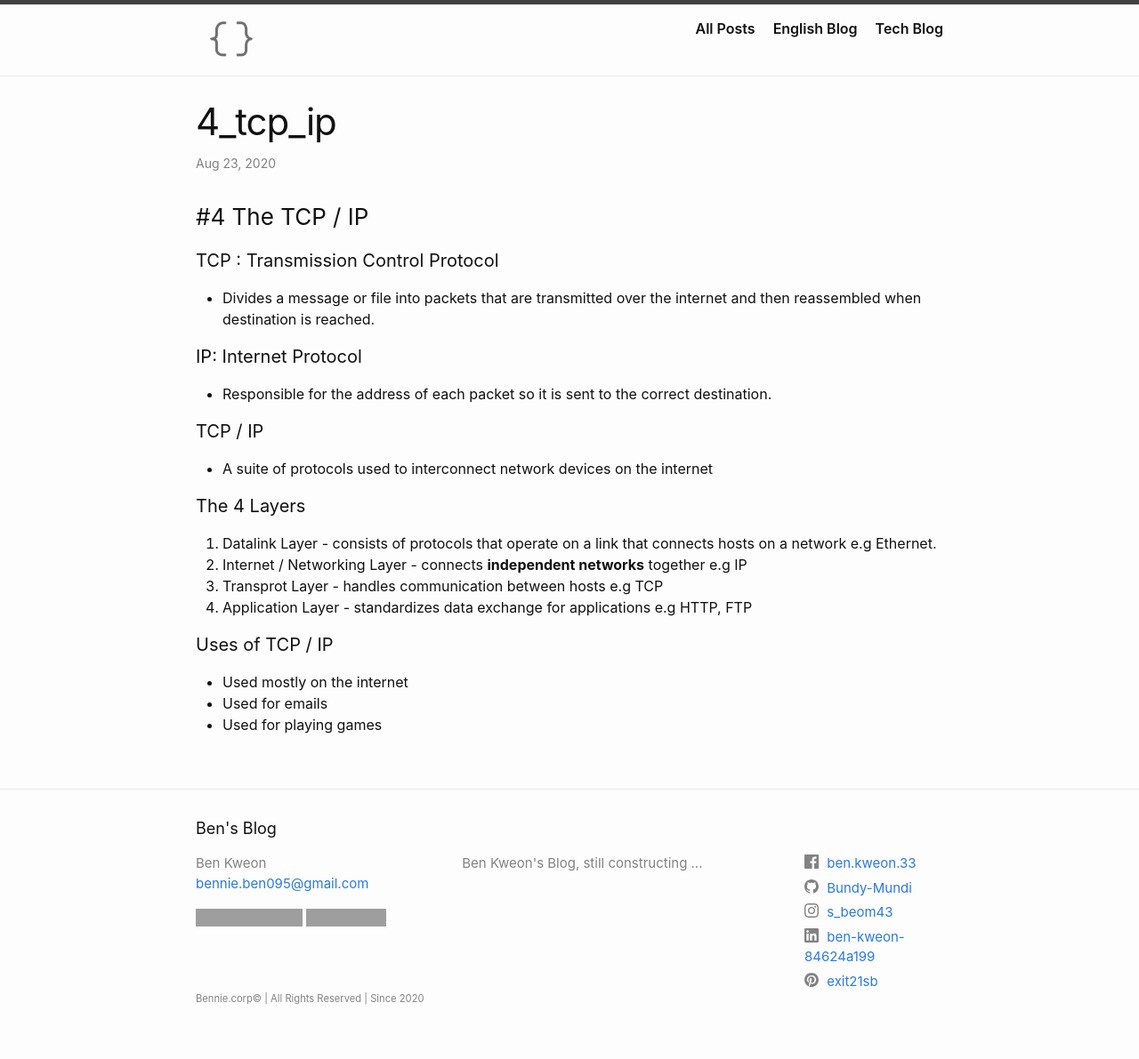
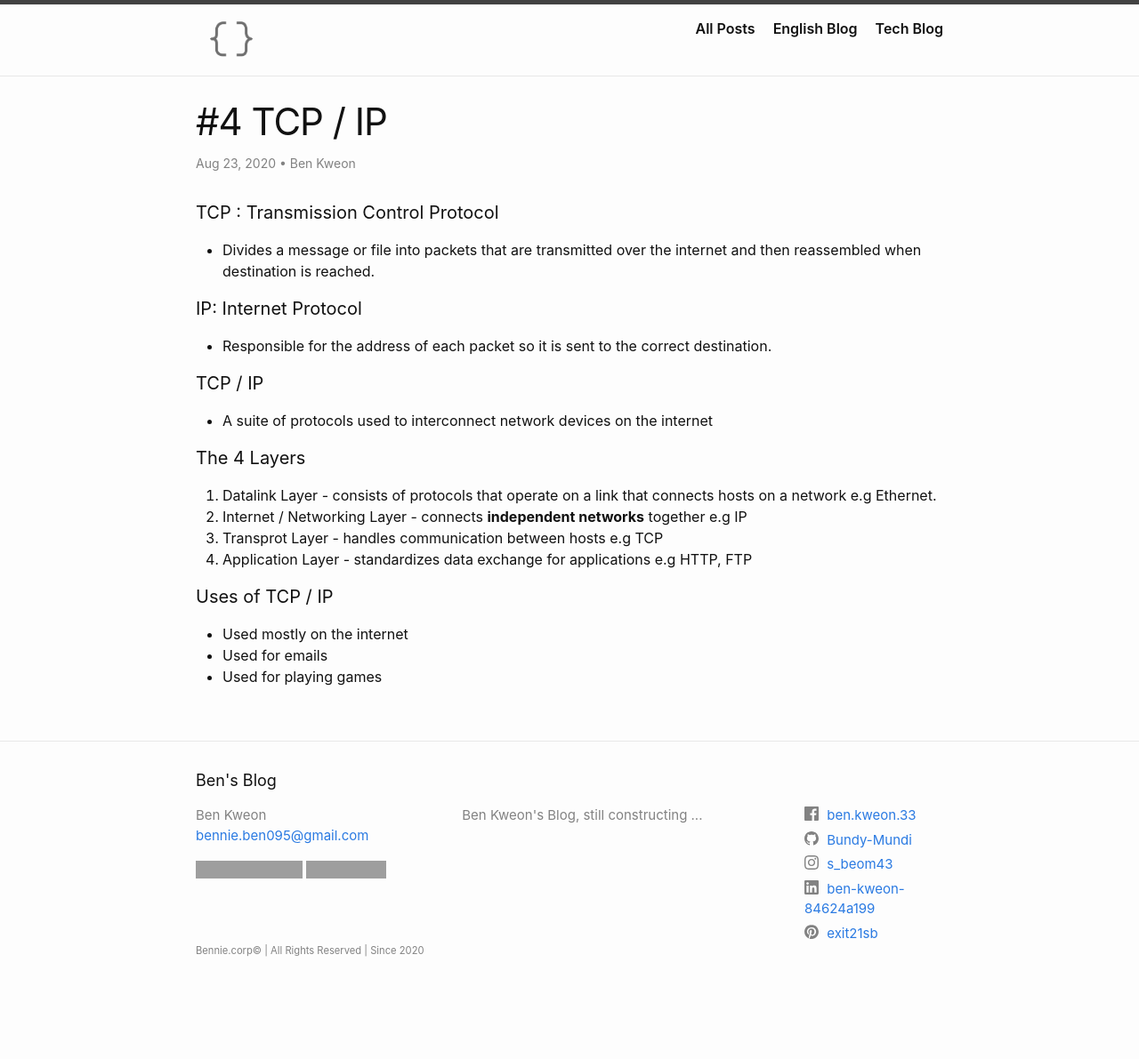
Before and after one commit to Bundy-Mundi/ben, a Jekyll site: the page built from docs/categories/tech/cyber-security/_posts/2020-08-23-4_TCP_IP.md, in a window 1280 px wide. Shown: the whole page at 89% size. Built offline with Jekyll 4.4.1, drawn with Linux system fonts in a browser that asks for light colours; nearby versions of some CDN libraries; our own code applies the rules of GitHub Pages for plain Markdown files; after the commit the page ends 1137 px from its top, so only the background shows below that; grey boxes are pictures that could not be loaded.

Commit message:
Update 2020-08-23-4_TCP_IP.md

```diff
--- a/docs/categories/tech/cyber-security/_posts/2020-08-23-4_TCP_IP.md
+++ b/docs/categories/tech/cyber-security/_posts/2020-08-23-4_TCP_IP.md
@@ -1,5 +1,11 @@
-### #4 The TCP / IP
-
+---
+layout: post
+title:  "#4 TCP / IP"
+date:   2020-08-23 12:10:00 +0900
+author: Ben Kweon
+big_category: tech
+sub_category: cyber_security
+---
 #### TCP : Transmission Control Protocol
 
 - Divides a message or file into packets that are transmitted over the internet and then reassembled when destination is reached.
```
